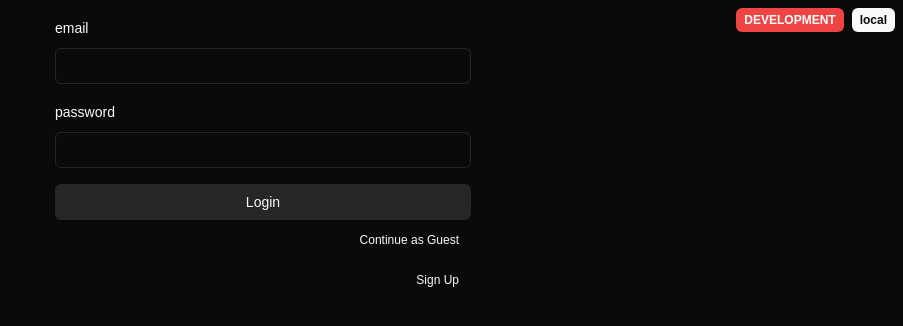
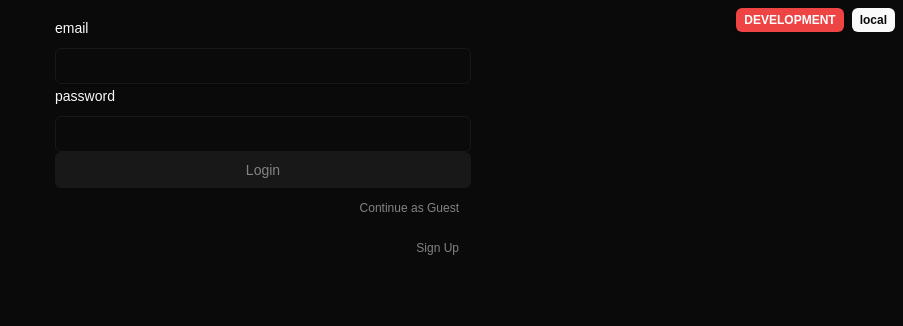
Before and after one commit to f-ffff-f/wdj, a Next.js app: page / in a window 1280 px wide. Shown: the top 326 px of the page, without its empty margins (377-1280 px from the left). Built offline with nearby package versions, Linux system fonts and the light colour scheme; no server answers.

Commit message:
WIP: apply turnstile

```diff
--- a/package.json
+++ b/package.json
@@ -29,6 +29,7 @@
     "@radix-ui/react-tooltip": "^1.1.8",
     "@tanstack/react-query": "^5.67.3",
     "@tanstack/react-query-devtools": "^5.67.3",
+    "@types/cloudflare-turnstile": "^0.2.2",
     "@vercel/analytics": "^1.5.0",
     "bcryptjs": "^2.4.3",
     "class-variance-authority": "^0.7.1",
--- /dev/null
+++ b/src/app/api/turnstile/route.ts
@@ -0,0 +1,43 @@
+import { NextRequest, NextResponse } from 'next/server'
+
+export async function POST(request: NextRequest) {
+    try {
+        const body = await request.json()
+        const { token } = body
+
+        if (!token) {
+            return NextResponse.json({ success: false, error: 'Missing token' }, { status: 400 })
+        }
+
+        // Cloudflare Turnstile API에 토큰 검증 요청
+        const formData = new URLSearchParams()
+        formData.append('secret', process.env.TURNSTILE_SECRET_KEY || '')
+        formData.append('response', token)
+
+        const response = await fetch('https://challenges.cloudflare.com/turnstile/v0/siteverify', {
+            method: 'POST',
+            body: formData,
+            headers: {
+                'Content-Type': 'application/x-www-form-urlencoded',
+            },
+        })
+
+        const result = await response.json()
+
+        if (result.success) {
+            return NextResponse.json({ success: true })
+        } else {
+            return NextResponse.json(
+                {
+                    success: false,
+                    error: 'Verification failed',
+                    details: result['error-codes'],
+                },
+                { status: 400 },
+            )
+        }
+    } catch (error) {
+        console.error('Error verifying Turnstile token:', error)
+        return NextResponse.json({ success: false, error: 'Internal server error' }, { status: 500 })
+    }
+}
--- a/src/app/layout.tsx
+++ b/src/app/layout.tsx
@@ -5,6 +5,7 @@ import { ReactQueryDevtools } from '@tanstack/react-query-devtools'
 import { Analytics } from '@vercel/analytics/next'
 import type { Metadata } from 'next'
 import './globals.css'
+import Script from 'next/script'
 
 export const metadata: Metadata = {
     title: 'Create Next App',
@@ -19,6 +20,8 @@ export default function RootLayout({
     return (
         <html lang="en" className="dark">
             <body className={`antialiased`}>
+                <Script src="https://challenges.cloudflare.com/turnstile/v0/api.js" defer />
+
                 <SessionProvider>
                     <QueryProvider>
                         {children}
--- a/src/components/Auth/Signin/Form.tsx
+++ b/src/components/Auth/Signin/Form.tsx
@@ -10,27 +10,117 @@ import { useForm } from 'react-hook-form'
 import * as z from 'zod'
 import { SigninSchema } from '@/lib/shared/validations/userSchemas'
 import { useRouter } from 'next/navigation'
+import { useEffect, useState } from 'react'
+
+// Add TypeScript declarations for Turnstile
+declare global {
+    interface Window {
+        turnstile?: {
+            render: (container: HTMLElement, options: TurnstileOptions) => string
+            reset: (widgetId: string) => void
+        }
+        _cbTurnstile: (token: string) => void
+    }
+}
+
+interface TurnstileOptions {
+    sitekey: string
+    callback: (token: string) => void
+    'refresh-expired'?: string
+    theme?: 'light' | 'dark'
+    size?: 'normal' | 'compact'
+}
+
+// Generic type for auth functions that accept params and optional token
+type AuthFunction<T> = (params: T, token?: string) => Promise<unknown>
 
 const SigninForm = () => {
-    const { signIn, signInAsGuest, isLoading } = useAuth()
+    const { signIn, signInAsGuest } = useAuth()
     const router = useRouter()
+    const [turnstileToken, setTurnstileToken] = useState<string | null>(null)
+    const [widgetId, setWidgetId] = useState<string | null>(null)
+    const [remountKey, setRemountKey] = useState(0)
 
-    const onSubmit = async (data: z.infer<typeof SigninSchema>) => {
+    /**
+     * Renders the Turnstile widget when the component mounts or when remountKey changes
+     */
+    useEffect(() => {
+        // Define callback function for Turnstile
+        window._cbTurnstile = (token: string) => {
+            setTurnstileToken(token)
+        }
+
+        // Small delay to ensure the DOM is ready
+        const timeoutId = setTimeout(() => {
+            const container = document.querySelector('.cf-turnstile') as HTMLElement
+
+            if (window.turnstile && container) {
+                // If we have a previous widget ID, reset it first
+                if (widgetId) {
+                    window.turnstile.reset(widgetId)
+                }
+
+                // Render a new widget
+                const newWidgetId = window.turnstile.render(container, {
+                    sitekey: process.env.NEXT_PUBLIC_TURNSTILE_SITE_KEY || '',
+                    callback: (token: string) => {
+                        setTurnstileToken(token)
+                    },
+                    theme: 'dark',
+                })
+
+                setWidgetId(newWidgetId)
+            }
+        }, 100)
+
+        return () => {
+            clearTimeout(timeoutId)
+        }
+    // eslint-disable-next-line react-hooks/exhaustive-deps
+    }, [remountKey])
+
+    /**
+     * Verifies turnstile token and executes authentication function if verification succeeds
+     */
+    const verifyAndExecute = async <T,>(authFunction: AuthFunction<T>, params: T) => {
         try {
-            await signIn(data)
+            if (!turnstileToken) {
+                alert('Please complete the CAPTCHA verification')
+                return
+            }
+
+            // First verify the turnstile token
+            const verifyResponse = await fetch('/api/turnstile', {
+                method: 'POST',
+                headers: {
+                    'Content-Type': 'application/json',
+                },
+                body: JSON.stringify({ token: turnstileToken }),
+            })
+
+            const verifyResult = await verifyResponse.json()
+
+            if (!verifyResult.success) {
+                alert('CAPTCHA verification failed. Please try again.')
+                setRemountKey((prev) => prev + 1) // Force remount of Turnstile widget
+                return
+            }
+
+            // If verification successful, proceed with authentication
+            await authFunction(params, turnstileToken)
             router.push('/main')
         } catch (error) {
             alert(error)
+            setRemountKey((prev) => prev + 1) // Force remount of Turnstile widget
         }
     }
 
+    const handleSignIn = async (data: z.infer<typeof SigninSchema>) => {
+        await verifyAndExecute(signIn, data)
+    }
+
     const handleGuestSignIn = async () => {
-        try {
-            await signInAsGuest()
-            router.push('/main')
-        } catch (error) {
-            alert(error)
-        }
+        await verifyAndExecute(signInAsGuest as AuthFunction<void>, undefined)
     }
 
     const form = useForm<z.infer<typeof SigninSchema>>({
@@ -43,7 +133,8 @@ const SigninForm = () => {
 
     return (
         <Form {...form}>
-            <form onSubmit={form.handleSubmit(onSubmit)} className="space-y-4">
+            <form onSubmit={form.handleSubmit(handleSignIn)} className="space-y-4">
+                <fieldset disabled={!turnstileToken}>
                     <FormField
                         control={form.control}
                         name="email"
@@ -51,7 +142,7 @@ const SigninForm = () => {
                             <FormItem>
                                 <FormLabel>email</FormLabel>
                                 <FormControl>
-                                <Input type="email" disabled={isLoading} {...field} />
+                                    <Input type="email" {...field} />
                                 </FormControl>
                                 <FormMessage />
                             </FormItem>
@@ -64,18 +155,18 @@ const SigninForm = () => {
                             <FormItem>
                                 <FormLabel>password</FormLabel>
                                 <FormControl>
-                                <Input type="password" disabled={isLoading} {...field} />
+                                    <Input type="password" {...field} />
                                 </FormControl>
                                 <FormMessage />
                             </FormItem>
                         )}
                     />
                     <div className="flex flex-col gap-1">
-                    <Button type="submit" className="w-full" disabled={isLoading}>
+                        <Button type="submit" className="w-full">
                             Login
                         </Button>
                         <div className="flex flex-col items-end gap-2">
-                        <Button type="button" variant="link" size="sm" onClick={handleGuestSignIn} disabled={isLoading}>
+                            <Button type="button" variant="link" size="sm" onClick={handleGuestSignIn}>
                                 Continue as Guest
                             </Button>
                             <Button variant="link" size="sm">
@@ -83,6 +174,10 @@ const SigninForm = () => {
                             </Button>
                         </div>
                     </div>
+
+                    {/* Turnstile widget container with key for forced remount */}
+                    <div key={remountKey} className="cf-turnstile mt-4" />
+                </fieldset>
             </form>
         </Form>
     )
--- a/src/lib/client/hooks/useAuth.ts
+++ b/src/lib/client/hooks/useAuth.ts
@@ -19,10 +19,11 @@ export const useAuth = () => {
     /**
      * Sign In with credentials
      */
-    const signIn = async (data: z.infer<typeof SigninSchema>) => {
+    const signIn = async (data: z.infer<typeof SigninSchema>, turnstileToken?: string) => {
         try {
             const result = await signInNextAuth('credentials', {
                 ...data,
+                turnstileToken,
                 redirect: false,
             })
 
@@ -40,11 +41,12 @@ export const useAuth = () => {
     /**
      * Create and Sign In as guest user
      */
-    const signInAsGuest = async () => {
+    const signInAsGuest = async (turnstileToken?: string) => {
         try {
             const result = await signInNextAuth('credentials', {
                 email: '',
                 password: '',
+                turnstileToken,
                 redirect: false,
             })
 
--- a/src/lib/client/types/types.d.ts
+++ b/src/lib/client/types/types.d.ts
@@ -1,8 +1,9 @@
 interface Window {
-  webkitAudioContext: typeof AudioContext;
+    webkitAudioContext: typeof AudioContext
+    _cbTurnstile: (token: string) => void
 }
 
 declare module '*.mp3' {
-  const src: string;
-  export default src;
+    const src: string
+    export default src
 }
--- a/src/lib/shared/validations/userSchemas.ts
+++ b/src/lib/shared/validations/userSchemas.ts
@@ -13,6 +13,7 @@ const GuestSigninSchema = z.object({
     email: z.literal(''),
     password: z.literal(''),
 })
+
 const RegularSigninSchema = z.object({
     email: z.string().email({ message: BadRequestErrorMessage.INVALID_EMAIL }),
     password: z.string().min(8, { message: BadRequestErrorMessage.INVALID_PASSWORD }),
```
Also changed, not shown: 2 other files (tests, documents, lock files or other folders). Lines whose indentation alone changed are shown as unchanged.
